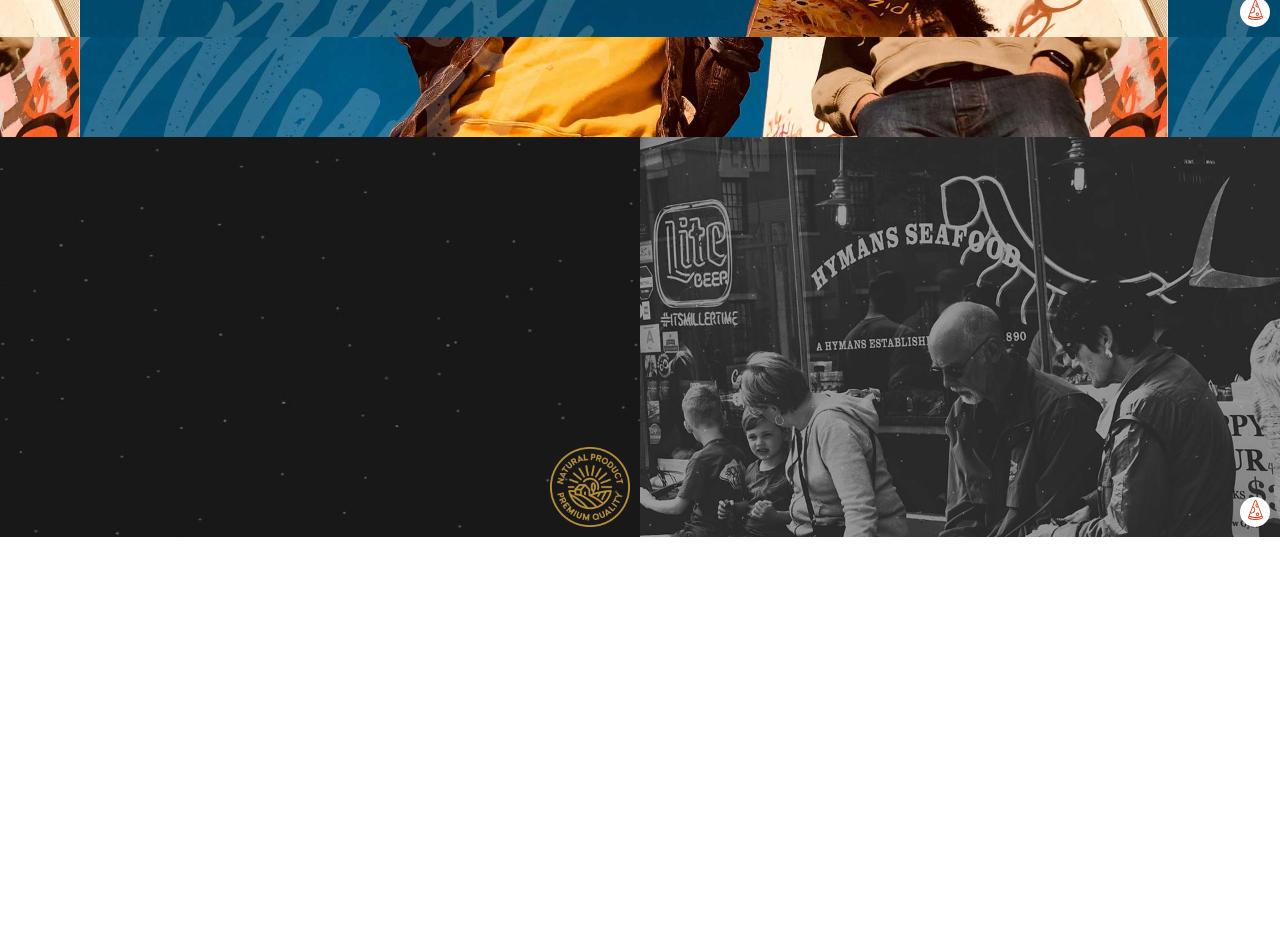
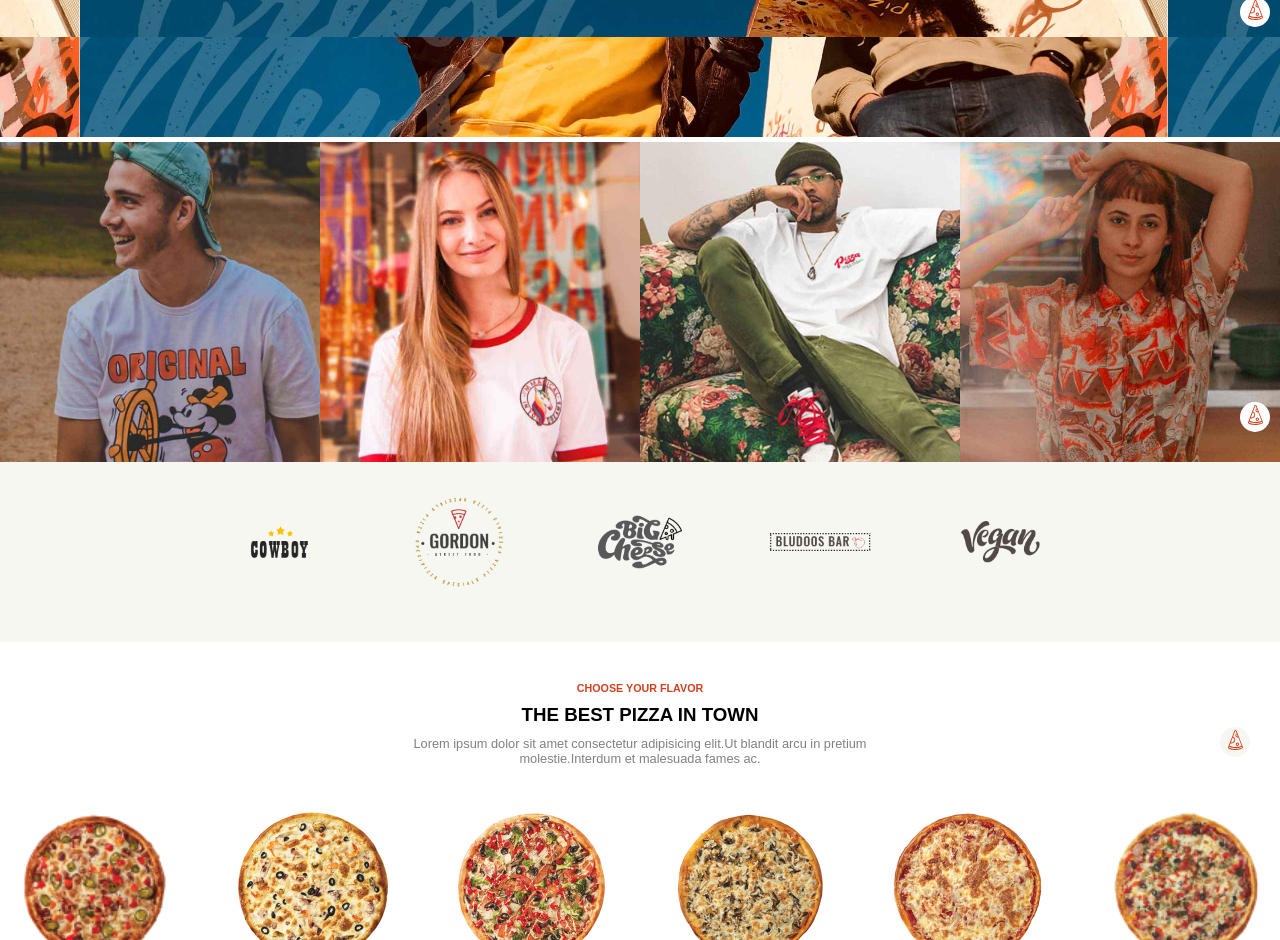
Before and after one commit to giuliabruno05/proj-html-vuejs, a Vue app: page / in a window 1280 px wide. Shown: the part 1860-2800 px from the top of the page. Before the commit the page ends 2397 px from the top, so only its background shows below. Built offline with nearby package versions, Linux system fonts and the light colour scheme.

Commit message:
un fatto del refactoring in alcune sezioni ed aggiunte dinamicamente alcune sezioni

```diff
--- a/src/App.vue
+++ b/src/App.vue
@@ -41,8 +41,9 @@
           url: "#"
         }
       ]
+
     }
-  }
+  },
 }
 </script>
 
--- a/src/components/PageMain.vue
+++ b/src/components/PageMain.vue
@@ -1,27 +1,73 @@
 <script>
 export default {
-    name: "PageMain"
+    name: "PageMain",
+    data() {
+        return {
+            pathImage: [
+                "/img/h3-img-1.jpg",
+                "/img/h3-img-2.jpg",
+                "/img/h3-img-3.jpg",
+                "/img/h3-img-4.jpg"
+            ],
+            imageClient: [
+                "/img/h1-team-1a-700x700.jpg",
+                "/img/h1-team-2a.jpg",
+                "/img/h1-team-4a.jpg",
+                "/img/h1-team-3a.jpg"
+            ],
+            pathPizza: [
+                {
+                    path: "/img/h3-product-img-1a-100x100.png",
+                    name: "BISMARCK",
+                    sale: "$35.00",
+                    price: "$30.00"
+                },
+                {
+                    path: "/img/h3-product-img-2a-150x150.png",
+                    name: "FIORI DI ZUCCA",
+                    sale: "",
+                    price: " $7.00 - $50.00"
+                },
+                {
+                    path: "/img/h3-product-img-3a-150x150.png",
+                    name: "VALDOSTANA",
+                    sale: "",
+                    price: "$55.00"
+                },
+                {
+                    path: "/img/h3-product-img-4a-150x150.png",
+                    name: "PIZZA TARTUFATA",
+                    sale: "",
+                    price: "$45.00"
+                }, {
+                    path: "/img/h3-product-img-5a-150x150.png",
+                    name: "FRANCESCANA",
+                    sale: "",
+                    price: "$25.00"
+                },
+                {
+                    path: "/img/h3-product-img-6a-100x100.png",
+                    name: "CAMPAGNOLA",
+                    sale: "",
+                    price: "$50.00 - $95.00"
+                }
+
+
+            ]
+        }
+    }
 }
 </script>
 
 <template>
     <main>
         <div class="container">
-            <div class="image">
-                <img src="/img/h3-img-1.jpg" alt="">
-            </div>
-            <div class="image">
-                <img src="/img/h3-img-2.jpg" alt="">
-            </div>
-            <div class="image">
-                <img src="/img/h3-img-3.jpg" alt="">
-            </div>
-            <div class="image">
-                <img src="/img/h3-img-4.jpg" alt="">
+            <div class="image" v-for="path in pathImage">
+                <img :src="path" alt="">
             </div>
         </div>
         <!-- sezione slogan -->
-        <section class="slogan">
+        <section id="slogan">
             <div class="btn prev">
                 <span>PREV</span>
             </div>
@@ -39,7 +85,8 @@
             </div>
             <!-- sezione combo special  -->
         </section>
-        <section class="special">
+        <!-- sezione combo special -->
+        <section id="special">
             <div class="special-image">
                 <img src="/img/h1-img-4.jpg" alt="">
             </div>
@@ -90,7 +137,7 @@
             </div>
         </section>
         <!-- sezione bg repeat -->
-        <section class="bg-repeat">
+        <section id="bg-repeat">
             <div class="bg top"></div>
             <div class="bg middle">
                 <div class="text-middle">
@@ -101,6 +148,59 @@
                 </div>
             </div>
             <div class="bg bottom"></div>
+        </section>
+        <!-- sezione team -->
+        <section id="team">
+            <div class="container">
+                <div class="team" v-for="path in imageClient">
+                    <img :src="path" alt="">
+                </div>
+                <div class="icon-pizza">
+                    <img src="/svg/svg-4.svg" alt="">
+                </div>
+            </div>
+        </section>
+        <!-- sezione clienti -->
+        <section id="clienti">
+            <div class="container">
+                <div class="logo-clienti">
+                    <img src="/img/h1-clients-img-4.png" alt="client logo">
+                </div>
+                <div class="logo-clienti">
+                    <img src="/img/h1-clients-img-3.png" alt="client logo">
+                </div>
+                <div class="logo-clienti">
+                    <img src="/img/h1-clients-img-1.png" alt="client logo">
+                </div>
+                <div class="logo-clienti">
+                    <img src="/img/h1-clients-img-2.png" alt="client logo">
+                </div>
+                <div class="logo-clienti">
+                    <img src="/img/h1-clients-img-5.png" alt="client logo">
+                </div>
+            </div>
+        </section>
+        <!-- sezione scegli la pizza -->
+        <section id="choosePizza">
+            <div class="text-choosePizza">
+                <h6>CHOOSE YOUR FLAVOR</h6>
+                <h3>THE BEST PIZZA IN TOWN</h3>
+                <span>Lorem ipsum dolor sit amet consectetur adipisicing elit.Ut blandit arcu in pretium
+                    molestie.Interdum et malesuada fames ac.
+                </span>
+                <div class="icon-pizza">
+                    <img src="/svg/svg-4.svg" alt="">
+                </div>
+            </div>
+            <div class="container">
+
+                <div class="pizza" v-for="element in pathPizza">
+                    <img :src="element.path" alt="">
+                    <h4>{{ element.name }}</h4>
+                    <span class="sale" v-if="element.sale !== ''">{{ element.sale }}</span>
+                    <span class="price">{{ element.price }}</span>
+                </div>
+            </div>
         </section>
     </main>
 </template>
@@ -115,7 +215,7 @@
 
 }
 
-.slogan {
+#slogan {
     height: 300px;
     background-image: url("/img/h3-testimonials-bckgrnd.jpg");
     background-size: 100%;
@@ -141,7 +241,7 @@
     }
 }
 
-.special {
+#special {
     display: flex;
     width: 100%;
 
@@ -186,9 +286,8 @@
 
 }
 
-.bg-repeat {
+#bg-repeat {
     height: 380px;
-}
 
     .bg {
         background-size: 85%;
@@ -221,4 +320,99 @@
         height: 100px;
         background-position: top 70% left 80px;
     }
+}
+
+
+
+#team {
+    .container {
+        position: relative;
+        gap: 0;
+
+        .team {
+            height: 300px;
+            width: 100%;
+
+        }
+    }
+}
+
+
+#clienti {
+    height: 200px;
+    background-color: #f7f7f2;
+
+    .container {
+        height: 100%;
+        align-items: center;
+        width: 70%;
+        margin: 0 auto;
+
+
+
+    }
+}
+
+#choosePizza {
+    height: 400px;
+    padding: 20px;
+
+
+    .text-choosePizza {
+        text-align: center;
+        margin: 20px 0;
+        position: relative;
+
+        span {
+            width: 40%;
+            margin: 0 auto;
+        }
+
+        .icon-pizza {
+            background-color: #f7f7f2;
+        }
+
+
+        h6 {
+            color: $price;
+            margin-bottom: 10px;
+        }
+
+        span {
+            font-size: 0.8rem;
+            color: grey;
+            margin-top: 10px;
+            display: inline-block;
+        }
+    }
+
+    .pizza {
+        width: 150px;
+        font-size: 0.7rem;
+        text-align: center;
+        color: $third-color;
+        margin-top: 20px;
+
+        h4 {
+            margin-top: 10px;
+            margin-bottom: 5px;
+        }
+
+        .price {
+            color: $price;
+            font-weight: 600;
+            margin: 0 10px;
+        }
+
+        .sale {
+            text-decoration: line-through;
+        }
+
+    }
+
+    .container {
+        justify-content: space-between;
+
+    }
+}
 </style>
--- a/src/styles/_variables.scss
+++ b/src/styles/_variables.scss
@@ -1,4 +1,5 @@
 $white: #fff;
 $red: #ff0000;
 $third-color: #b6903b;
-$color-price: #ab4027
+$color-price: #ab4027;
+$price: #d2401e
```
Lines whose indentation alone changed are shown as unchanged.
